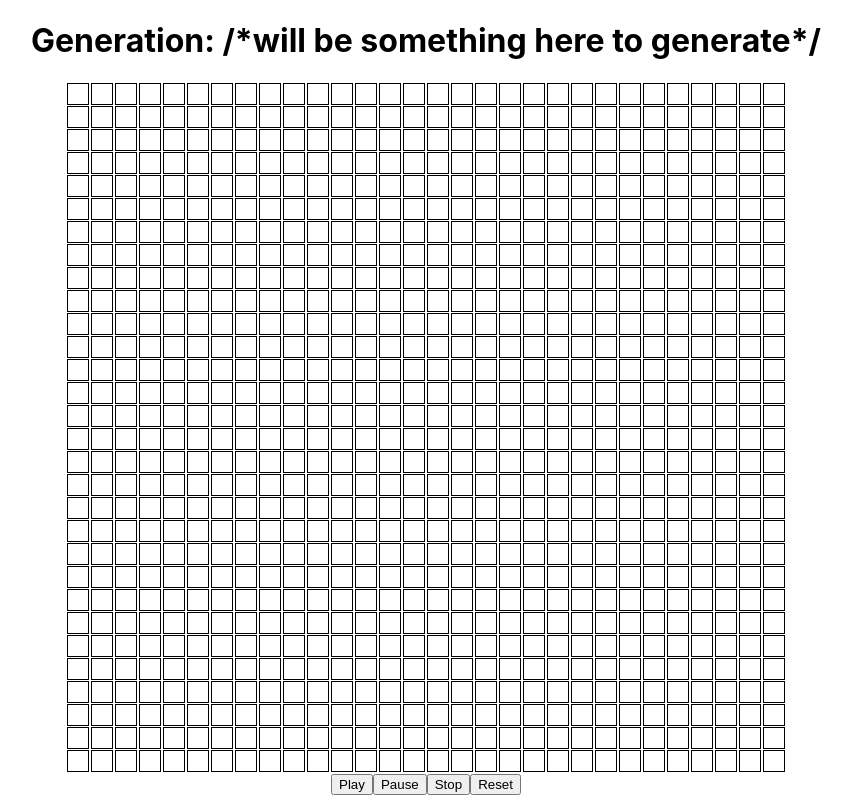
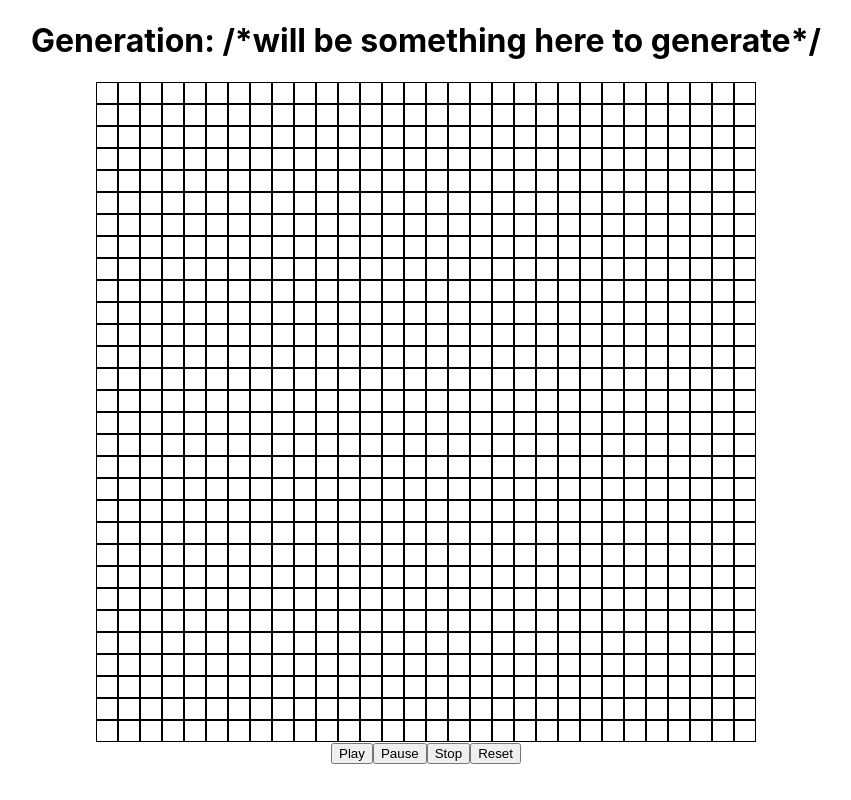
Before and after one commit to bloominstituteoftechnology/CS-Build-Week-1, a React (Create React App) app in the folder gol/: page / in a window 1280 px wide. Shown: the whole page, without its empty margins (214-1065 px from the left). Built offline with nearby package versions, Linux system fonts and the light colour scheme.

Commit message:
Gonna work on the logic

```diff
--- a/gol/src/App.css
+++ b/gol/src/App.css
@@ -6,7 +6,6 @@
   display: flex;
   flex: 1;
   padding: 10px;
-  margin: 1px;
   border: 1px solid black;
 }
 
@@ -14,8 +13,7 @@
   display: flex;
   flex: 1;
   padding: 10px;
-  margin: 1px;
-  border: 1px solid black;
+  border: 1px solid red;
   background: black;
 }
 
--- a/gol/src/Components/Grid.js
+++ b/gol/src/Components/Grid.js
@@ -70,7 +70,6 @@ class Grid extends Component {
             newGrid.push(<div className = "row" key = {i}>{row}</div>);
             row = [];
         }
-
         return newGrid;
     }
 
```
Also changed, not shown: gol/src/Logic/Game_of_life.js (+7 -0 lines).
